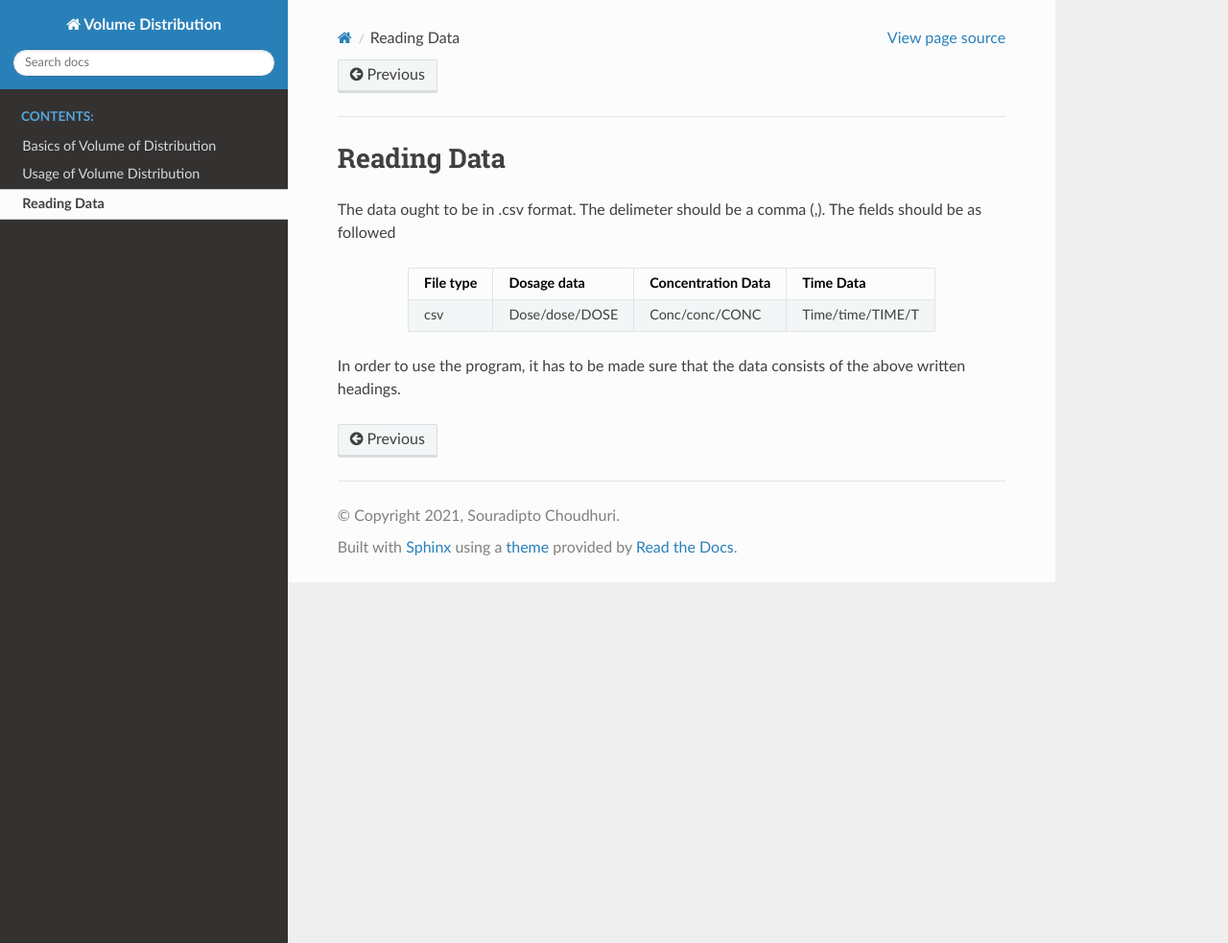
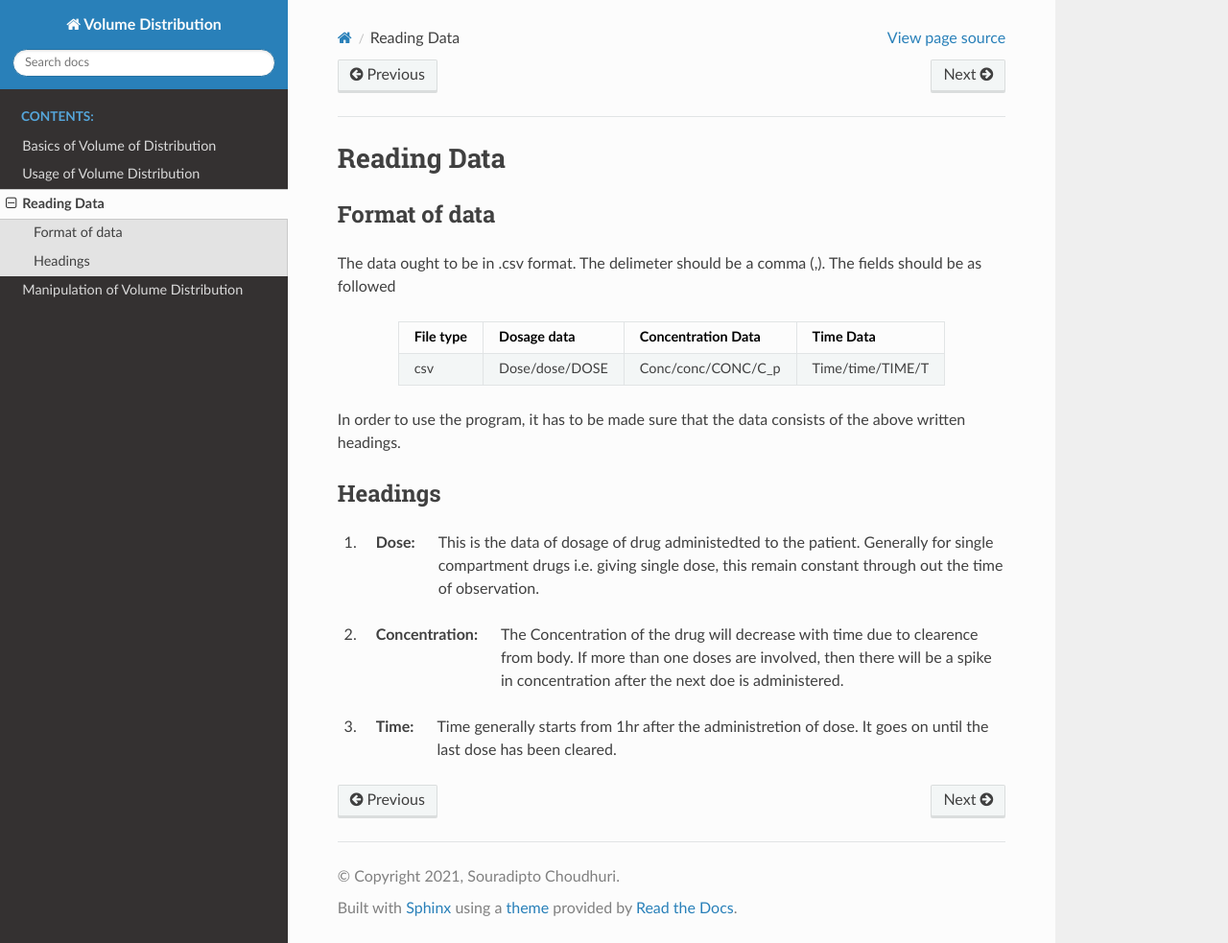
Before and after one commit to Suryarpan/volume-distribution, a Sphinx documentation site: the page built from doc/readData.rst, in a window 1280 px wide and 983 px high. Shown: the whole window at 96% size. Built offline with Sphinx 7.4.7 and the Read the Docs theme 2.0.0, drawn with Linux system fonts in a browser that asks for light colours.

Commit message:
Updated Documentation

```diff
--- a/doc/basics.rst
+++ b/doc/basics.rst
@@ -6,4 +6,4 @@ The volume of distribution (V\ :sub:`d`\) is a pharmacokinetic parameter represe
 Volume of distribution is proportional to the dose of administration (Dose) and is inversely proportional to the plasma concentration (Conc).
 
 .. math::
-    V_d \propto \frac{Dose}{Conc}
+    V_d = \frac{Dose}{Conc}
--- a/doc/index.rst
+++ b/doc/index.rst
@@ -18,6 +18,7 @@ Volume Distribution is a pharmokinetical parameter for drugs. With the help of t
    basics
    usageOfDrugVol
    readData
+   manipulation.rst
 
 
 
--- a/doc/readData.rst
+++ b/doc/readData.rst
@@ -1,11 +1,22 @@
 Reading Data
 ************
+
+Format of data
+==============
+
 The data ought to be in .csv format. The delimeter should be a comma (,). The fields should be as followed
 
 .. csv-table::
    :header: File type, Dosage data, Concentration Data, Time Data
    :align: center
 
-   csv, Dose/dose/DOSE, Conc/conc/CONC, Time/time/TIME/T
+   csv, Dose/dose/DOSE, Conc/conc/CONC/C_p, Time/time/TIME/T
 
 In order to use the program, it has to be made sure that the data consists of the above written headings.
+
+Headings
+=========
+
+#. :Dose: This is the data of dosage of drug administedted to the patient. Generally for single compartment drugs i.e. giving single dose, this remain constant through out the time of observation.
+#. :Concentration: The Concentration of the drug will decrease with time due to clearence from body. If more than one doses are involved, then there will be a spike in concentration after the next doe is administered.
+#. :Time: Time generally starts from 1hr after the administretion of dose. It goes on until the last dose has been cleared.
```
